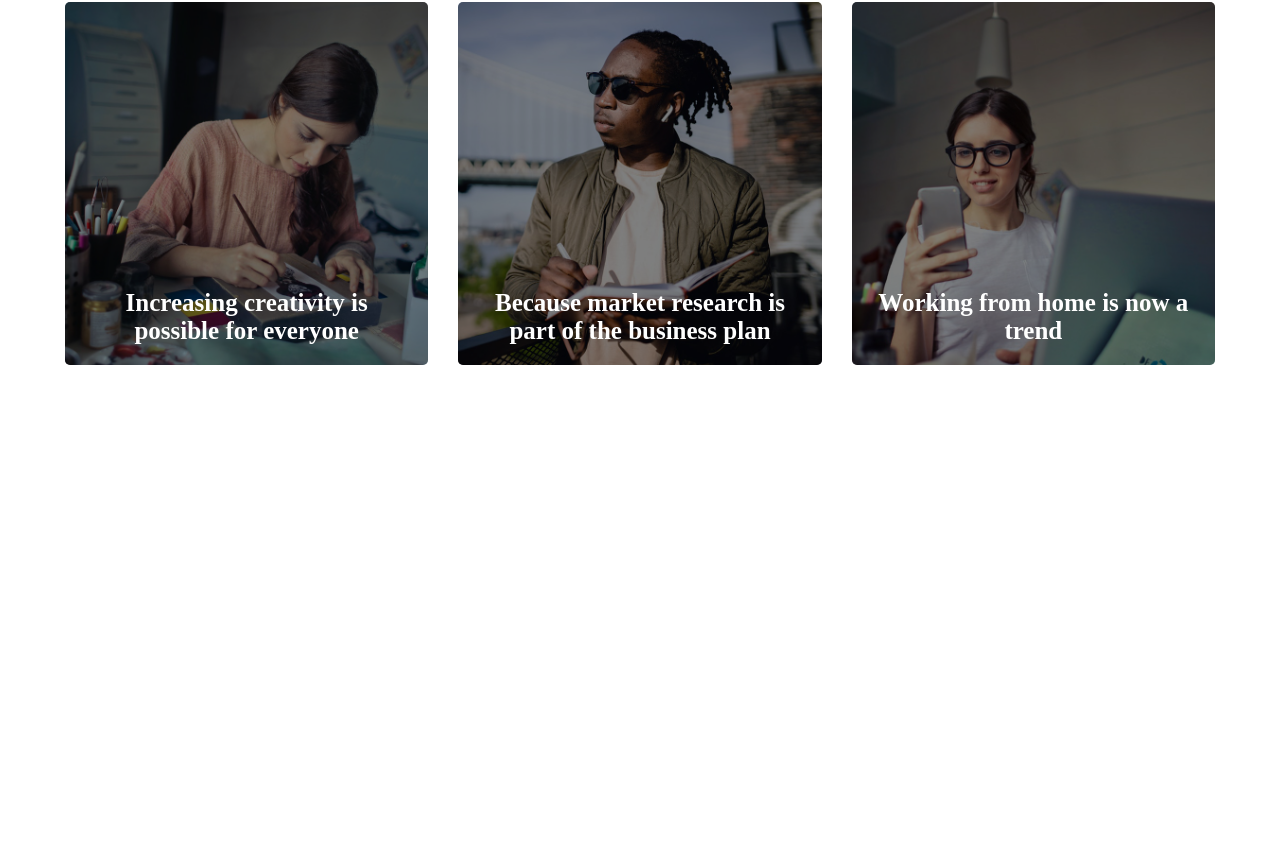
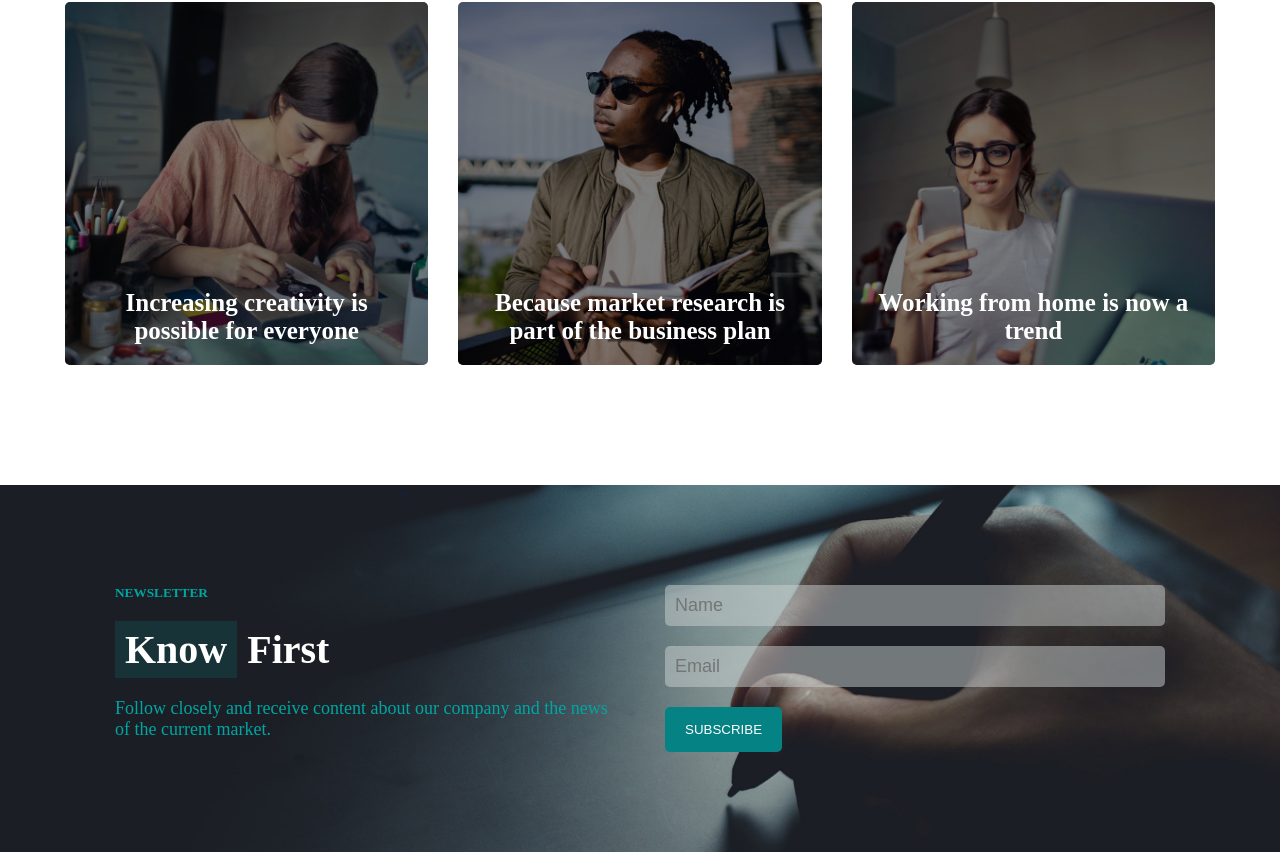
Before and after one commit to FedericoMorrillo/proj-html-vuejs, a Vue app: page / in a window 1280 px wide. Shown: the part 3801-4653 px from the top of the page. Before the commit the page ends 4286 px from the top, so only its background shows below. Built offline with nearby package versions, Linux system fonts and the light colour scheme.

Commit message:
feat: section newsletter completata

```diff
--- a/src/App.vue
+++ b/src/App.vue
@@ -3,6 +3,7 @@
 
 import HeaderArea from './components/HeaderArea.vue';
 import MainArea from './components/MainArea.vue';
+import FooterArea from './components/FooterArea.vue';
 
 </script>
 <!--/JS/VUE-->
@@ -11,6 +12,7 @@ import MainArea from './components/MainArea.vue';
 <template>
   <HeaderArea />
   <MainArea />
+  <FooterArea />
 </template>
 <!--/HTML-->
 
--- /dev/null
+++ b/src/components/FooterArea.vue
@@ -0,0 +1,20 @@
+<!--JS/VUE-->
+<script>
+import NewsletterArea from './NewsletterArea.vue';
+export default { components: { NewsletterArea } }
+
+</script>
+<!--/JS/VUE-->
+
+<!--HTML-->
+<template>
+    <NewsletterArea />
+</template>
+<!--/HTML-->
+
+<!--SCSS-->
+<style scoped lang="scss">
+@import "../scss/utils.scss";
+@import "../scss/variable.scss";
+</style>
+<!--/SCSS-->
--- /dev/null
+++ b/src/components/NewsletterArea.vue
@@ -0,0 +1,114 @@
+<!--JS/VUE-->
+<script>
+
+export default {}
+
+</script>
+<!--/JS/VUE-->
+
+<!--HTML-->
+<template>
+    <section>
+
+        <!--container-->
+        <div class="container flex">
+
+            <!--col1-->
+            <div class="col">
+
+                <!--title-->
+                <h5>NEWSLETTER</h5>
+                <div class="flex">
+                    <h2 class="h2-first-text">Know</h2>
+                    <h2>First</h2>
+                </div>
+                <!--/title-->
+
+                <!--description-->
+                <p>Follow closely and receive content about our company and the news of the current market.</p>
+                <!--description-->
+
+            </div>
+            <!--/col1-->
+
+            <!--col2-->
+            <div class="col">
+
+                <!--form-->
+                <form action="#">
+                    <input type="text" name="name" placeholder="Name">
+                    <input type="email" name="email" placeholder="Email">
+                    <button class="btn btn-grey">SUBSCRIBE</button>
+                </form>
+                <!--form-->
+
+            </div>
+            <!--/col2-->
+
+        </div>
+        <!--/container-->
+
+    </section>
+</template>
+<!--/HTML-->
+
+<!--SCSS-->
+<style scoped lang="scss">
+@import "../scss/utils.scss";
+@import "../scss/variable.scss";
+
+section {
+    padding: 6.25rem 0;
+    background-image: url("../assets/bg-1.jpg");
+    background-position: center;
+    background-repeat: no-repeat;
+    background-size: cover;
+
+    .container {
+        padding: 0 3.125rem;
+        gap: 3.125rem;
+
+        .col {
+            width: 50%;
+
+            h5 {
+                color: $subtitle;
+                margin-bottom: 1.25rem;
+            }
+
+            h2 {
+                color: white;
+                padding: .3125rem .625rem;
+                font-size: $fontTitle;
+                margin-bottom: 1.25rem;
+            }
+
+            .h2-first-text {
+                background-color: #173338;
+            }
+
+            p {
+                font-size: $fontBase;
+                color: $subtitle;
+            }
+
+            input {
+                width: 100%;
+                display: block;
+                border: none;
+                font-size: 1.125rem;
+                padding: .625rem;
+                margin-bottom: 1.25rem;
+                border-radius: .3125rem;
+                color: #6c759a;
+                background-color: hsla(180, 5%, 81%, 0.5);
+            }
+
+            button {
+                padding: .9375rem 1.25rem;
+            }
+        }
+    }
+}
+</style>
+<!--/SCSS-->
```
Also changed, not shown: src/assets/bg-1.jpg (added).
